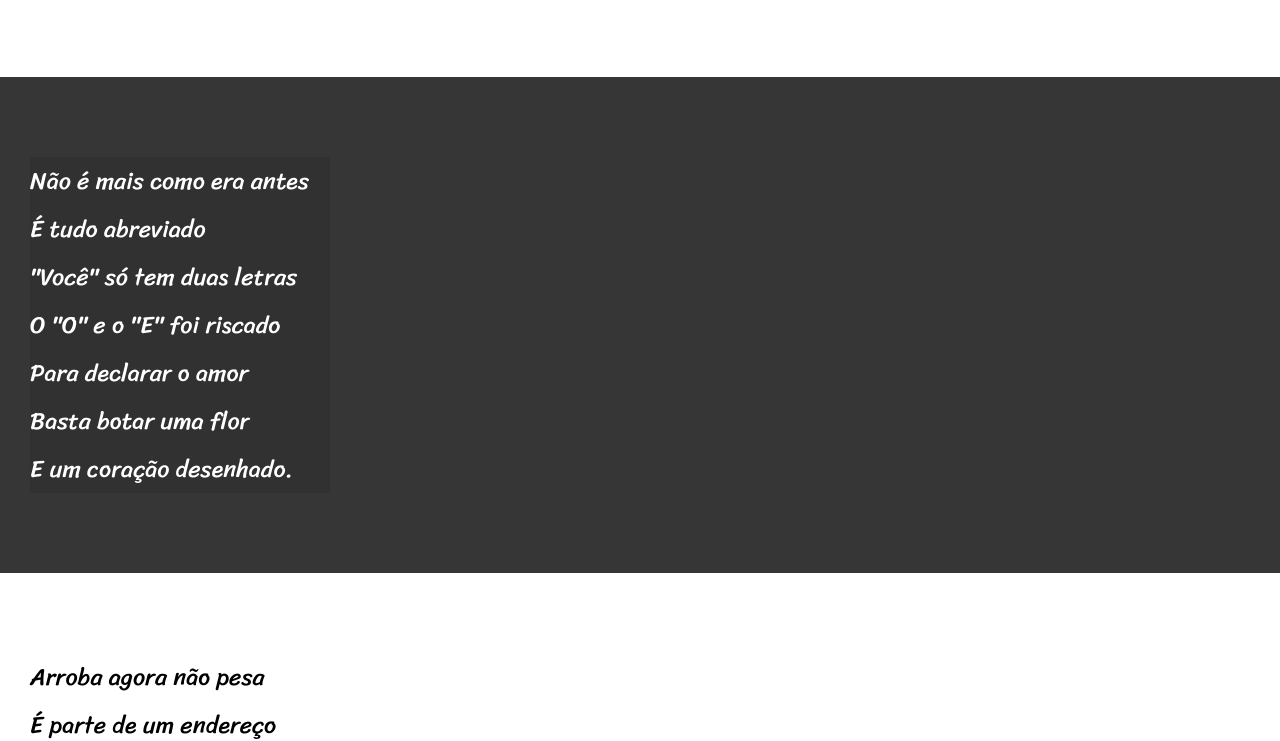
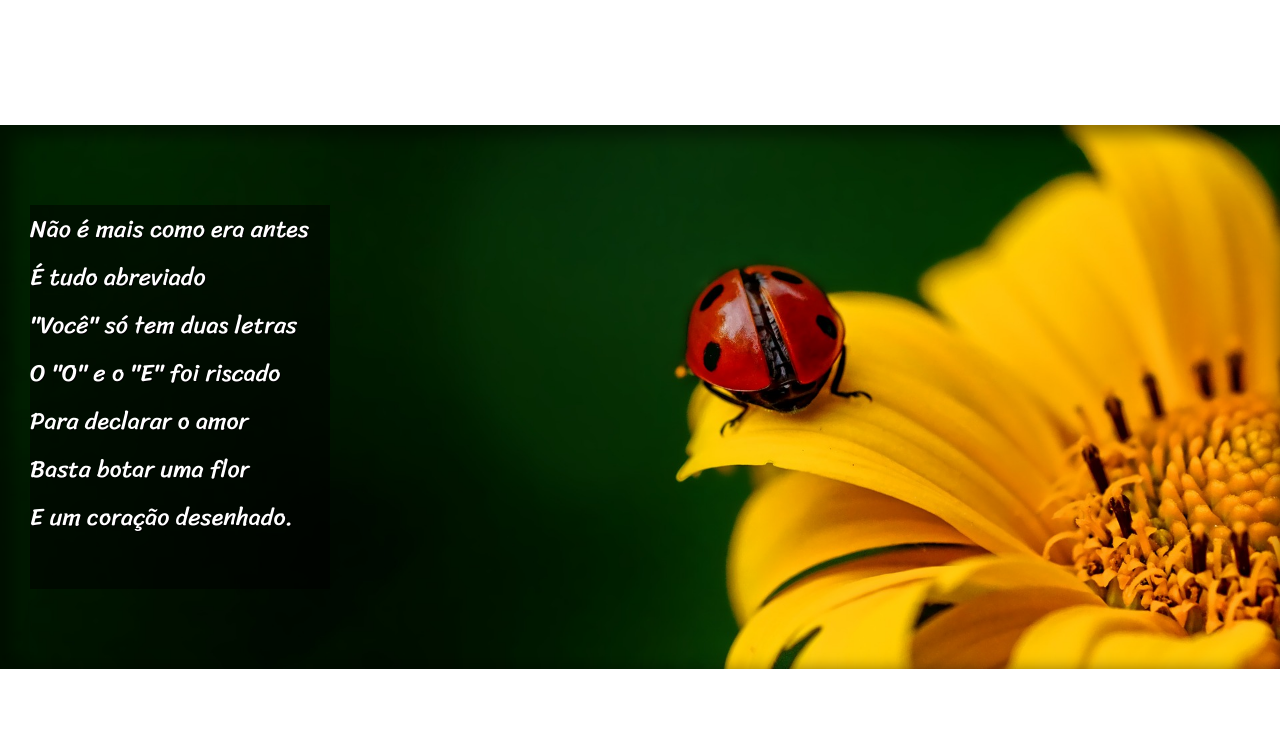
Before and after one commit to Gabriel-Gomes2003/html-css, a plain HTML site: page desafios/d012/index.html in a window 1280 px wide. Shown: the part 679-1420 px from the top of the page. Drawn offline with Linux system fonts and the light colour scheme.

Commit message:
atualizei imagens com efeito paralax

```diff
--- a/desafios/d012/estilo/style.css
+++ b/desafios/d012/estilo/style.css
@@ -61,6 +61,9 @@
         font-family: var(--font3);
         font-size: 1.5em;
     }
+    section > p {
+        padding-bottom: 2em;
+    }
 
     section.normal {
         background-color: white;
@@ -70,11 +73,26 @@
     section.imagem {
         background-color: rgb(54, 54, 54);
         color: white;
+        box-shadow: inset 6px 6px 15px 6px rgba(0, 0, 0, 0.404);
+        background-attachment: fixed;
     }
     section.imagem > p {
         width: 300px;
         color: white;
-        background-color: rgba(0, 0, 0, 0.103);
+        background-color: rgba(0, 0, 0, 0.521);
+        text-shadow: 1px 1px 0px black;
+    }
+    section#img01{
+        background-image: url("../imagens/background001.jpg");
+        background-position: right center;
+        background-size: cover;
+    }
+    section#img02 {
+
+        background-image: url("../imagens/background002.jpg");
+        background-position:bottom center;
+        background-size: cover;
+
     }
 
     footer {
--- a/desafios/d012/index.html
+++ b/desafios/d012/index.html
@@ -28,7 +28,7 @@
 
 
 
-    <section class="imagem">
+    <section class="imagem" id="img01">
         <p>
             Não é mais como era antes <br>
             É tudo abreviado <br>
@@ -66,7 +66,7 @@
 
 
 
-    <section class="imagem">
+    <section class="imagem" id="img02">
         <p>
             Tenho saudade das cartas <br>
             Escritas com a própria mão <br>
```
